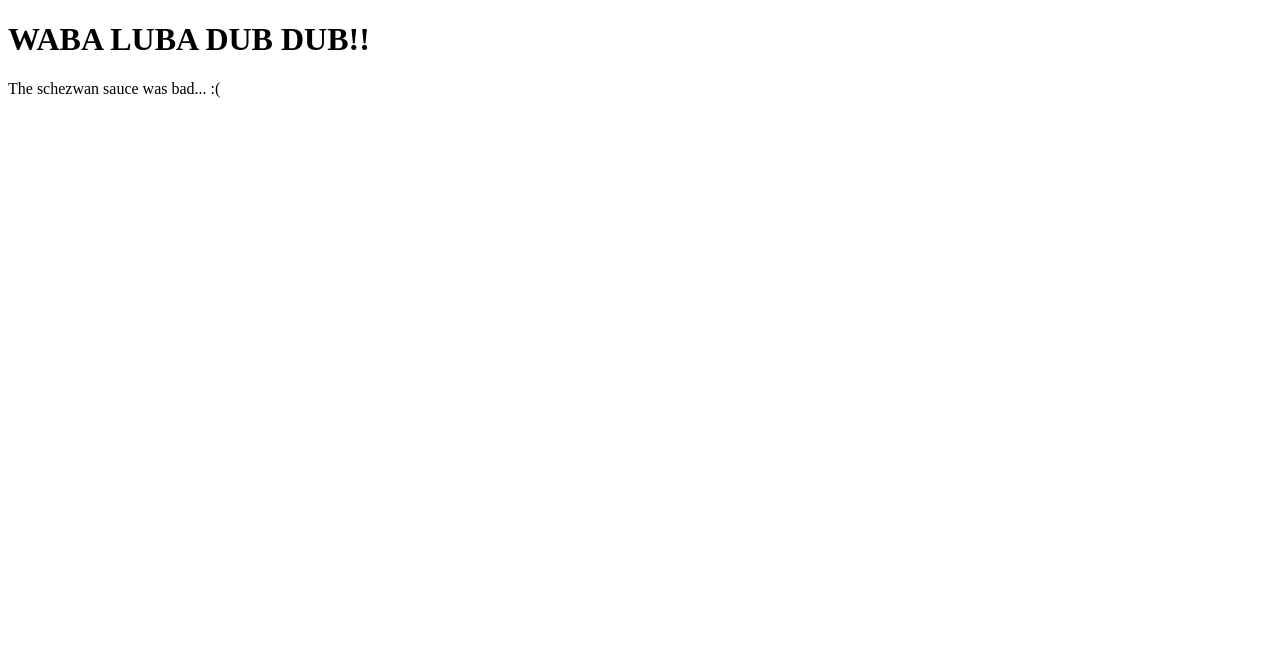
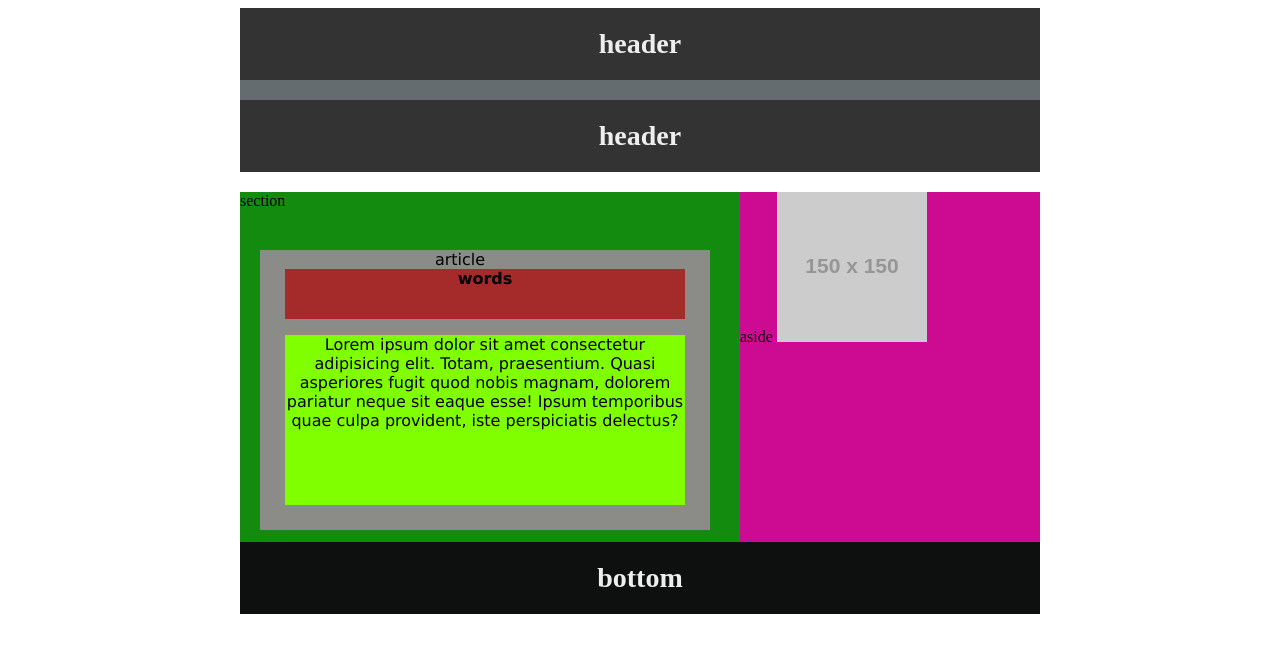
Before and after one commit to takkish/HW-wireframe, a plain HTML site: page index.html in a window 1280 px wide. Drawn offline with Linux system fonts and the light colour scheme; placeholder pictures from the web are drawn by us.

Commit message:
finished my homework

```diff
--- a/index.html
+++ b/index.html
@@ -1,13 +1,33 @@
 <!DOCTYPE html>
 <html lang="en">
+
 <head>
     <meta charset="UTF-8">
     <meta name="viewport" content="width=device-width, initial-scale=1.0">
     <meta http-equiv="X-UA-Compatible" content="ie=edge">
-    <title>My basic portfolio</title>
+    <title>portfolio?</title>
+    <link rel="stylesheet" href="style.css">
 </head>
+
 <body>
-    <h1>WABA LUBA DUB DUB!!</h1>
-    <p>The schezwan sauce was bad... :(</p>
+    <div class="content">
+        <header>
+            <h1>header</h1>
+        </header>
+        <header2>
+            <h1>header</h1>
+        </header2>
+        <div class="section">section
+            <div class="article">article
+                <div class="words">words</div>
+                <p class="words2">Lorem ipsum dolor sit amet consectetur adipisicing elit. Totam, praesentium. Quasi asperiores fugit
+                    quod nobis magnam, dolorem pariatur neque sit eaque esse! Ipsum temporibus quae culpa provident,
+                    iste perspiciatis delectus?</p>
+            </div>
+        </div>
+        <div class="aside">aside <img src="https://via.placeholder.com/150" alt="image"></div>
+    </div>
+    <h1 class="footer">bottom</h1>
 </body>
+
 </html>
--- /dev/null
+++ b/style.css
@@ -0,0 +1,72 @@
+header {
+    background: #d21034;
+  }
+  header2 {
+    background: #0e49c7;
+  }
+  h1 {
+    padding: 20px 0;
+    margin: 0;
+    margin-bottom: 20px;
+    font-size: 28px;
+    color: #eee;
+    text-align: center;
+    background: #333;
+  }
+  .content {
+      width: 800px;
+      margin-left: auto;
+      margin-right: auto;
+      background: #656c70;
+
+  }
+  .section {
+      float: left;
+      width: 500px;
+      background: #138b0f;
+      height: 350px;
+
+  }
+  .aside {
+      float: left;
+      background: #cc0b92;
+      width: 300px;
+      height: 350px;
+
+    }
+
+  .footer {
+      clear: both;
+      width: 800px;
+      margin-left: auto;
+      margin-right: auto;
+      background: #0e0f0f;
+      top: 20px;
+    }
+    .article {
+        text-align: center;
+        position: relative;
+        background: #8b8b88;
+        left: 20px;
+        top: 40px;
+        bottom: 20px;
+        width: 400px;
+        height: 280PX;
+        padding-right: 50PX;
+        font-family: 'Lucida Sans', 'Lucida Sans Regular', 'Lucida Grande', 'Lucida Sans Unicode', Geneva, Verdana, sans-serif;
+    }
+.words {
+    position: relative;
+    background-color: brown;
+    right: -25px;
+    height: 50px;
+    text-align: center;
+    font-weight: bold;
+}
+.words2 {
+    text-align: center;
+    height: 170px;
+    position: relative;
+    background-color: chartreuse;
+    right: -25px;
+}
```
Also changed, not shown: index-1.html (added, +31 -0 lines).
